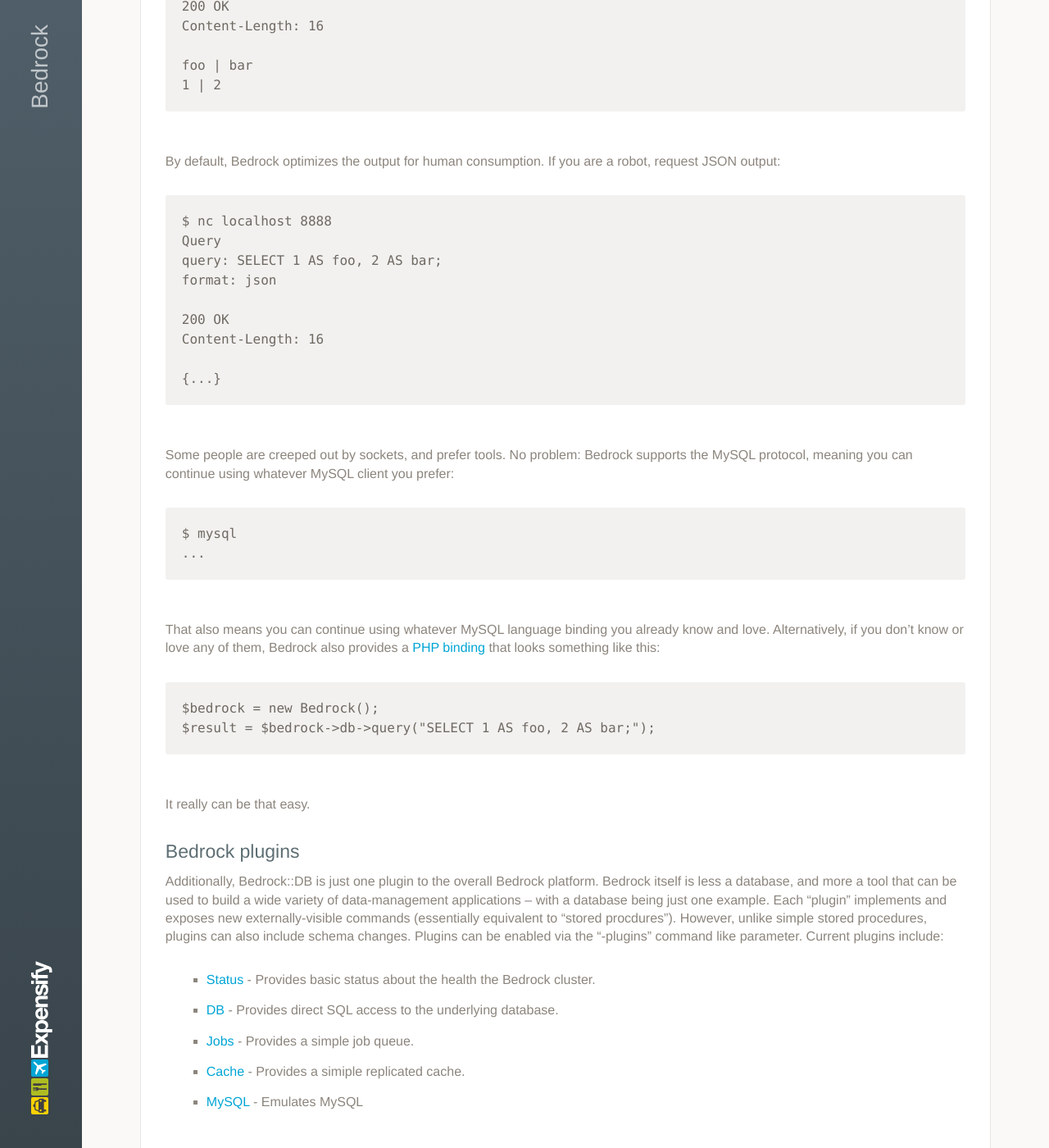
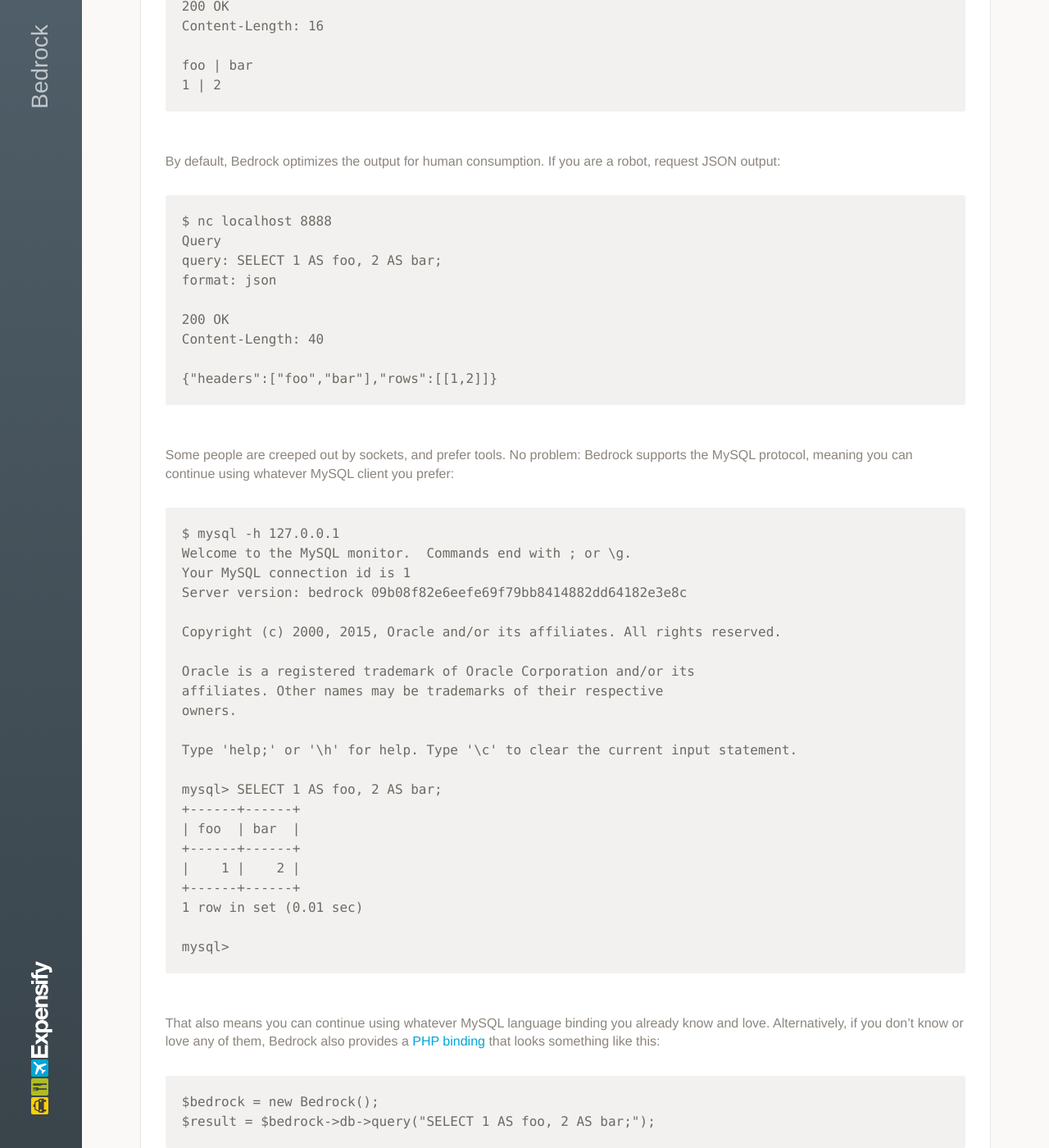
Before and after one commit to Expensify/Bedrock, a Jekyll site: the page built from docs/index.md, in a window 1280 px wide and 1400 px high, scrolled down 2009 px. Shown: the whole window at 82% size. Built offline with Jekyll 4.4.1, drawn with Linux system fonts in a browser that asks for light colours.

Commit message:
Update index.md

```diff
--- a/docs/index.md
+++ b/docs/index.md
@@ -61,14 +61,34 @@
     format: json
 
     200 OK
-    Content-Length: 16
+    Content-Length: 40
 
-    {...}
+    {"headers":["foo","bar"],"rows":[[1,2]]}
 
 Some people are creeped out by sockets, and prefer tools.  No problem: Bedrock supports the MySQL protocol, meaning you can continue using whatever MySQL client you prefer:
 
-    $ mysql
-    ...
+    $ mysql -h 127.0.0.1
+    Welcome to the MySQL monitor.  Commands end with ; or \g.
+    Your MySQL connection id is 1
+    Server version: bedrock 09b08f82e6eefe69f79bb8414882dd64182e3e8c
+
+    Copyright (c) 2000, 2015, Oracle and/or its affiliates. All rights reserved.
+
+    Oracle is a registered trademark of Oracle Corporation and/or its
+    affiliates. Other names may be trademarks of their respective
+    owners.
+
+    Type 'help;' or '\h' for help. Type '\c' to clear the current input statement.
+
+    mysql> SELECT 1 AS foo, 2 AS bar;
+    +------+------+
+    | foo  | bar  |
+    +------+------+
+    |    1 |    2 |
+    +------+------+
+    1 row in set (0.01 sec)
+
+    mysql>
 
 That also means you can continue using whatever MySQL language binding you already know and love.  Alternatively, if you don't know or love any of them, Bedrock also provides a [PHP binding](https://github.com/Expensify/Bedrock-PHP) that looks something like this:
 
```
